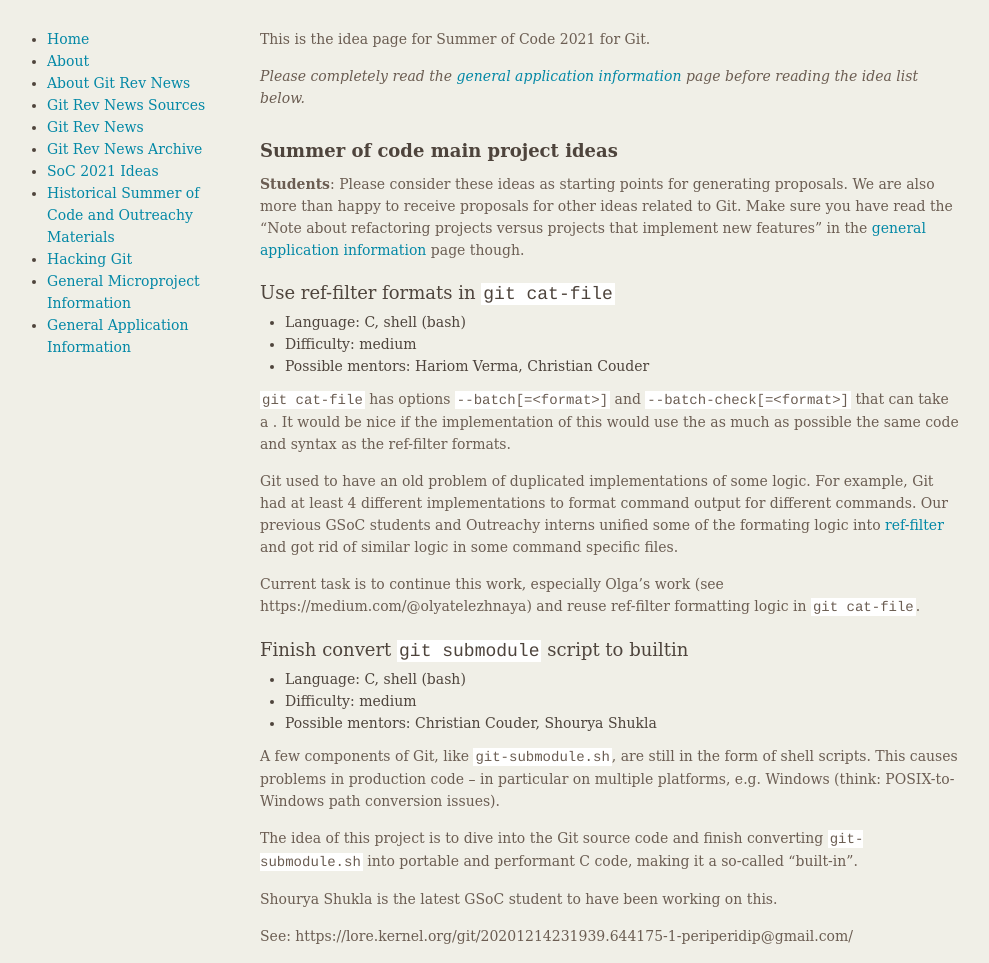
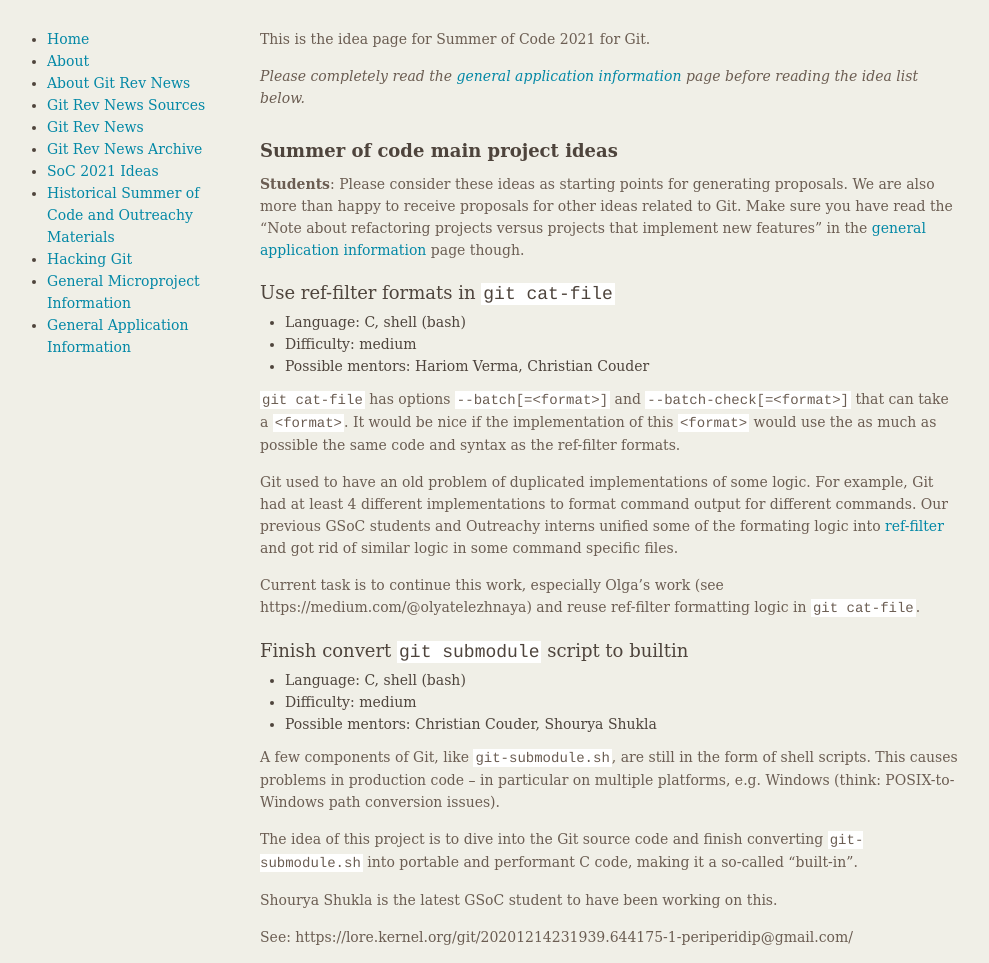
Before and after one commit to git/git.github.io, a Jekyll site: the page built from SoC-2021-Ideas.md, in a window 1280 px wide. Shown: the whole page, without its empty margins (149-1138 px from the left). Built offline with Jekyll 4.4.1, drawn with Linux system fonts in a browser that asks for light colours.

Commit message:
SoC-2021-Ideas: wrap <format> with backquote

```diff
--- a/SoC-2021-Ideas.md
+++ b/SoC-2021-Ideas.md
@@ -24,8 +24,8 @@
  - Possible mentors: Hariom Verma, Christian Couder
 
 `git cat-file` has options `--batch[=<format>]` and
-`--batch-check[=<format>]` that can take a <format>. It would be nice
-if the implementation of this <format> would use the as much as
+`--batch-check[=<format>]` that can take a `<format>`. It would be nice
+if the implementation of this `<format>` would use the as much as
 possible the same code and syntax as the ref-filter formats.
 
 Git used to have an old problem of duplicated implementations of some
```
